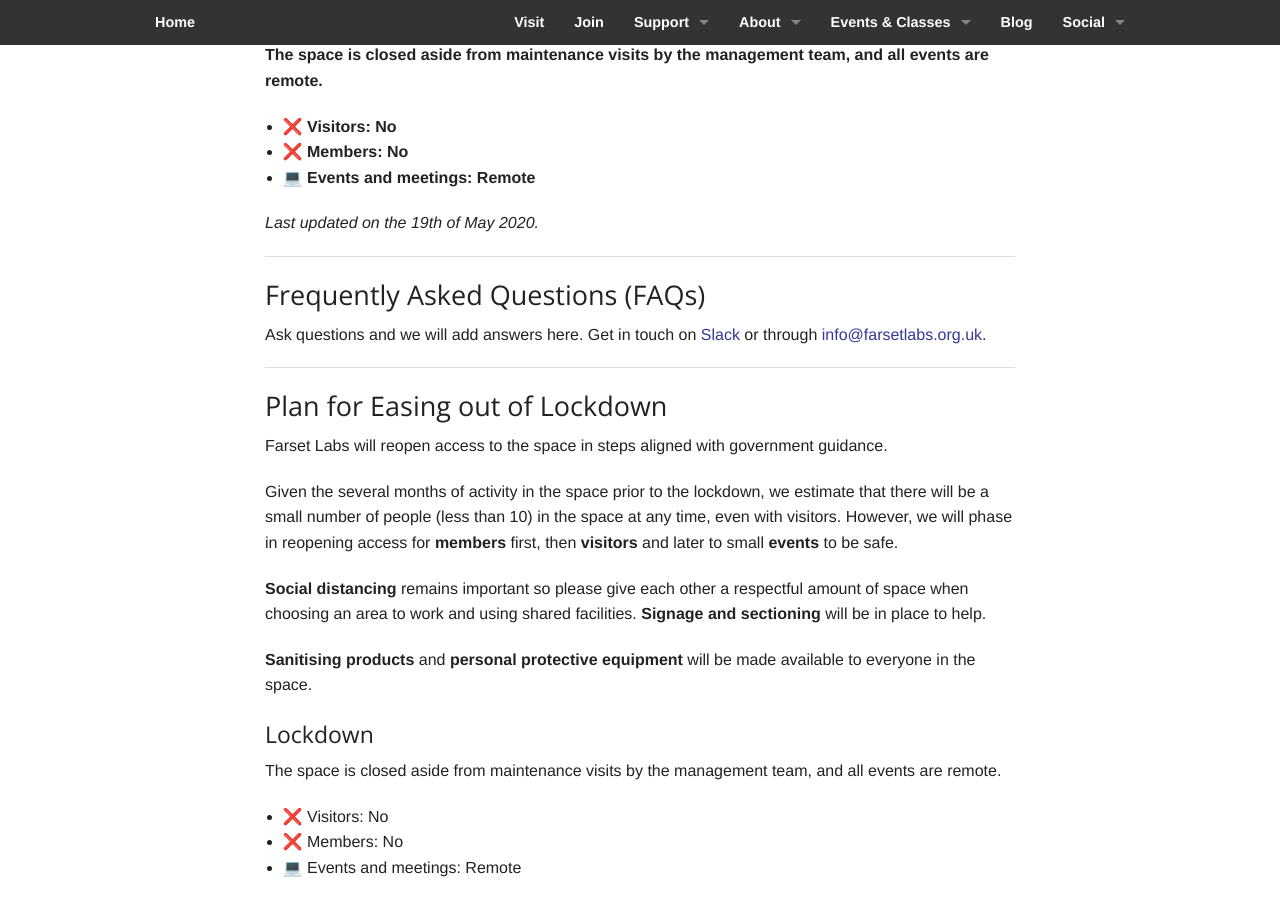
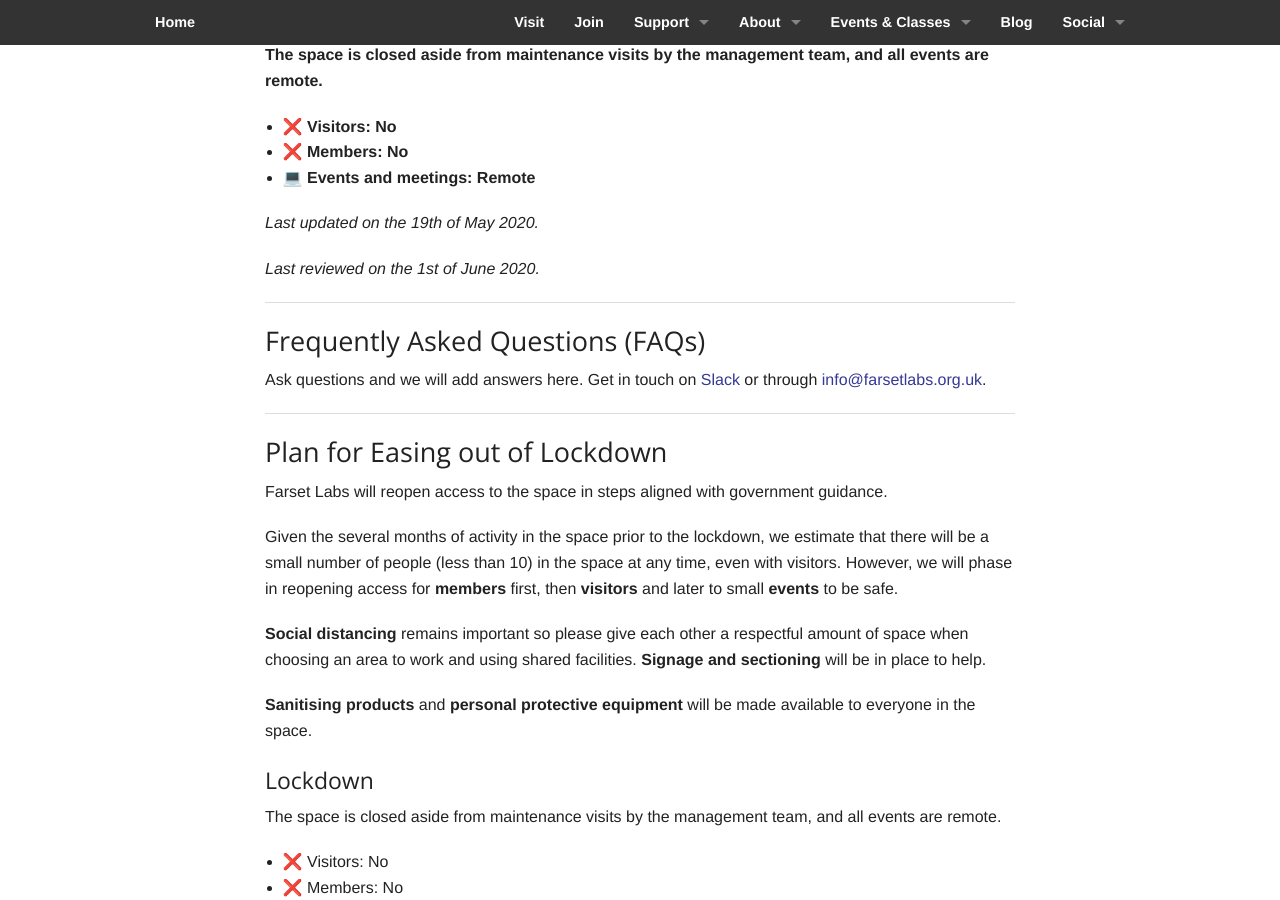
Before and after one commit to FarsetLabs/farsetlabs.github.io, a Jekyll site: the page built from coronavirus.md, in a window 1280 px wide and 900 px high, scrolled down 369 px. Built offline with Jekyll 4.4.1, drawn with Linux system fonts in a browser that asks for light colours; nearby versions of some CDN libraries; our own code applies the rules of GitHub Pages for plain Markdown files.

Commit message:
Add 'last reviewed' line
Need to communicate when we last reviewed our covid19 status; i.e. "We haven't changed since X but we last reviewed it Y"

```diff
--- a/coronavirus.md
+++ b/coronavirus.md
@@ -11,6 +11,8 @@ Information for Farset Labs members and visitors during the Coronavirus pandemic
 * **💻 Events and meetings: Remote**
 
 _Last updated on the 19th of May 2020._
+
+_Last reviewed on the 1st of June 2020._
 
 ---
 
```
